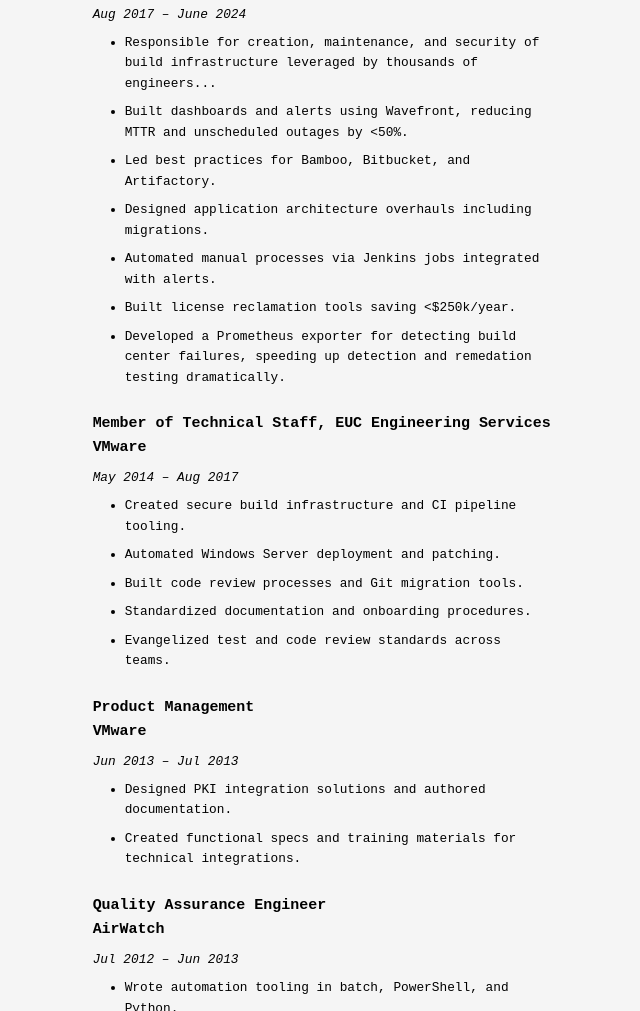
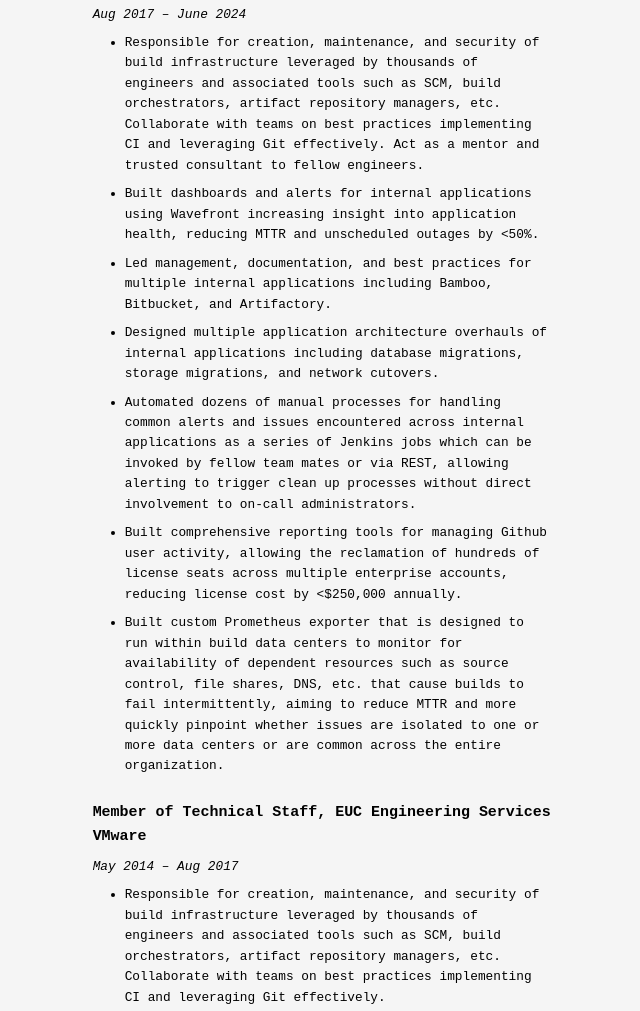
Before and after one commit to seaburr/resume, a plain HTML site: page index.html in a window 1280 px wide. Shown: the part 862-1873 px from the top of the page, without its empty margins (317-957 px from the left). Drawn offline with Linux system fonts and the light colour scheme; a web font is replaced by a local one.

Commit message:
Updating sections from last VMware jobs.

```diff
--- a/index.html
+++ b/index.html
@@ -41,24 +41,55 @@
       <h3>Sr. Member of Technical Staff, Central Engineering<br><b>VMware</b></h3>
       <p><em>Aug 2017 – June 2024</em></p>
       <ul>
-        <li>Responsible for creation, maintenance, and security of build infrastructure leveraged by thousands of engineers...</li>
-        <li>Built dashboards and alerts using Wavefront, reducing MTTR and unscheduled outages by &lt;50%.</li>
-        <li>Led best practices for Bamboo, Bitbucket, and Artifactory.</li>
-        <li>Designed application architecture overhauls including migrations.</li>
-        <li>Automated manual processes via Jenkins jobs integrated with alerts.</li>
-        <li>Built license reclamation tools saving &lt;$250k/year.</li>
-        <li>Developed a Prometheus exporter for detecting build center failures, speeding up detection and remedation testing dramatically.</li>
+        <li>
+          Responsible for creation, maintenance, and security of build infrastructure leveraged by thousands of engineers and associated tools such as SCM, build orchestrators, artifact repository managers, etc. Collaborate with teams on best practices implementing CI and leveraging Git effectively. Act as a mentor and trusted consultant to fellow engineers.
+        </li>
+        <li>
+          Built dashboards and alerts for internal applications using Wavefront increasing insight into application health, reducing MTTR and unscheduled outages by &lt;50%.
+        </li>
+        <li>
+          Led management, documentation, and best practices for multiple internal applications including Bamboo, Bitbucket, and Artifactory.
+        </li>
+        <li>
+          Designed multiple application architecture overhauls of internal applications including database migrations, storage migrations, and network cutovers.
+        </li>
+        <li>
+          Automated dozens of manual processes for handling common alerts and issues encountered across internal applications as a series of Jenkins jobs which can be invoked by fellow team mates or via REST, allowing alerting to trigger clean up processes without direct involvement to on-call administrators.
+        </li>
+        <li>
+          Built comprehensive reporting tools for managing Github user activity, allowing the reclamation of hundreds of license seats across multiple enterprise accounts, reducing license cost by &lt;$250,000 annually.
+        </li>
+        <li>
+          Built custom Prometheus exporter that is designed to run within build data centers to monitor for availability of dependent resources such as source control, file shares, DNS, etc. that cause builds to fail intermittently, aiming to reduce MTTR and more quickly pinpoint whether issues are isolated to one or more data centers or are common across the entire organization.
+        </li>
       </ul>
 
       <h3>Member of Technical Staff, EUC Engineering Services<br><b>VMware</b></h3>
       <p><em>May 2014 – Aug 2017</em></p>
       <ul>
-        <li>Created secure build infrastructure and CI pipeline tooling.</li>
-        <li>Automated Windows Server deployment and patching.</li>
-        <li>Built code review processes and Git migration tools.</li>
-        <li>Standardized documentation and onboarding procedures.</li>
-        <li>Evangelized test and code review standards across teams.</li>
+        <li>
+          Responsible for creation, maintenance, and security of build infrastructure leveraged by thousands of engineers and associated tools such as SCM, build orchestrators, artifact repository managers, etc. Collaborate with teams on best practices implementing CI and leveraging Git effectively.
+        </li>
+        <li>
+          Designed and implemented automated process to create, validate, and replace large scale deployment Windows Servers, reducing time to make changes to cluster from multiple days to &lt;6 hours and entirely seamlessly from end users perspective.
+        </li>
+        <li>
+          Build code review process for the largest repository ensuring that all code paths had coverage and SMEs were alerted to incoming changes.
+        </li>
+        <li>
+          Designed process to make ad-hoc changes to large Windows Server clusters, reducing time to apply break-fixes and patches from multiple hours to &lt;30 minutes.
+        </li>
+        <li>
+          Drove multiple migrations to Git including repository migration, training, CI/CD pipeline cutovers from TFS, Perforce, and Subversion. Wrote custom tools where needed to ensure migrations were well tested, repeatable, and reversible.
+        </li>
+        <li>
+          Standardized documentation and worked with the team to ensure they were comprehensive, searchable, and digestible to new team members.
+        </li>
+        <li>
+          Evangelized standards on code review process, ensuring that changes are tested, reviewed, and approved by fellow engineers, increasing velocity and trust within the teams.
+        </li>
       </ul>
+
 
       <h3>Product Management<br><b>VMware</b></h3>
       <p><em>Jun 2013 – Jul 2013</em></p>
```
Also changed, not shown: 404.html (+1 -1 lines).
